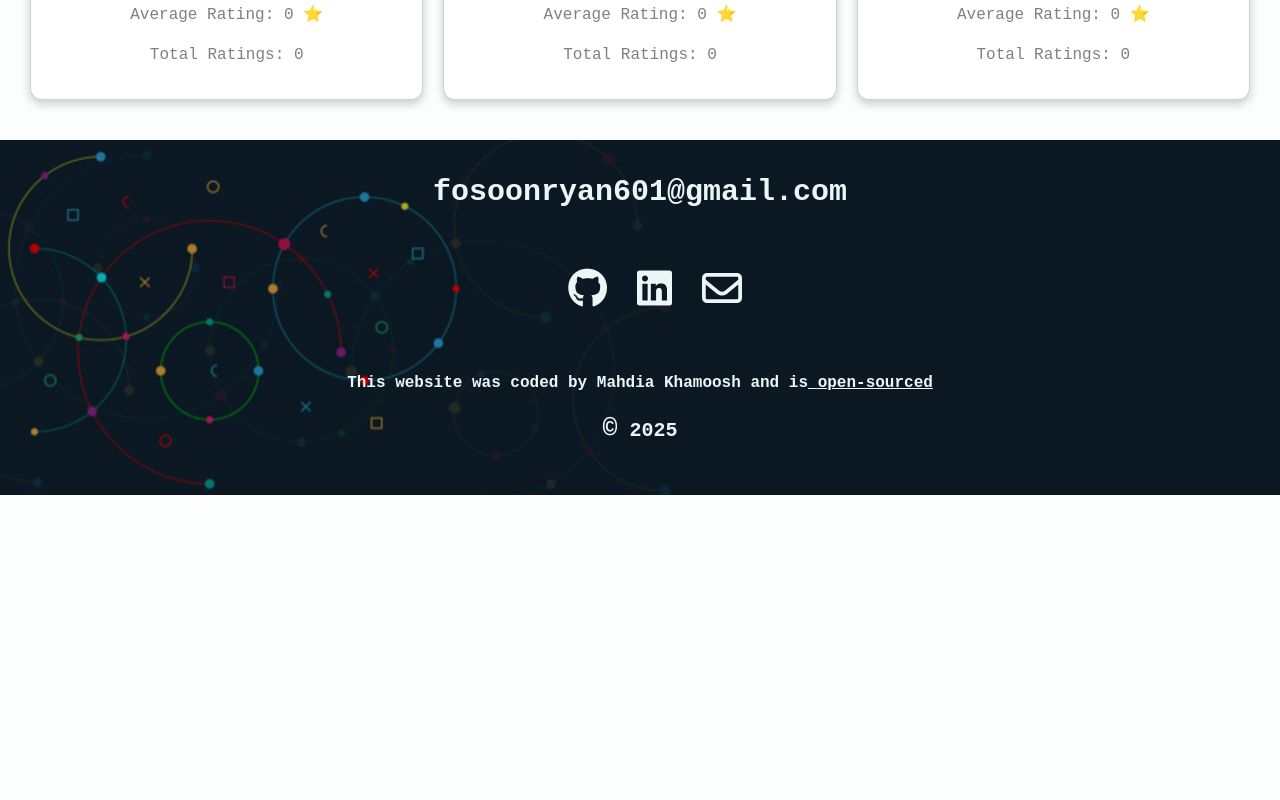
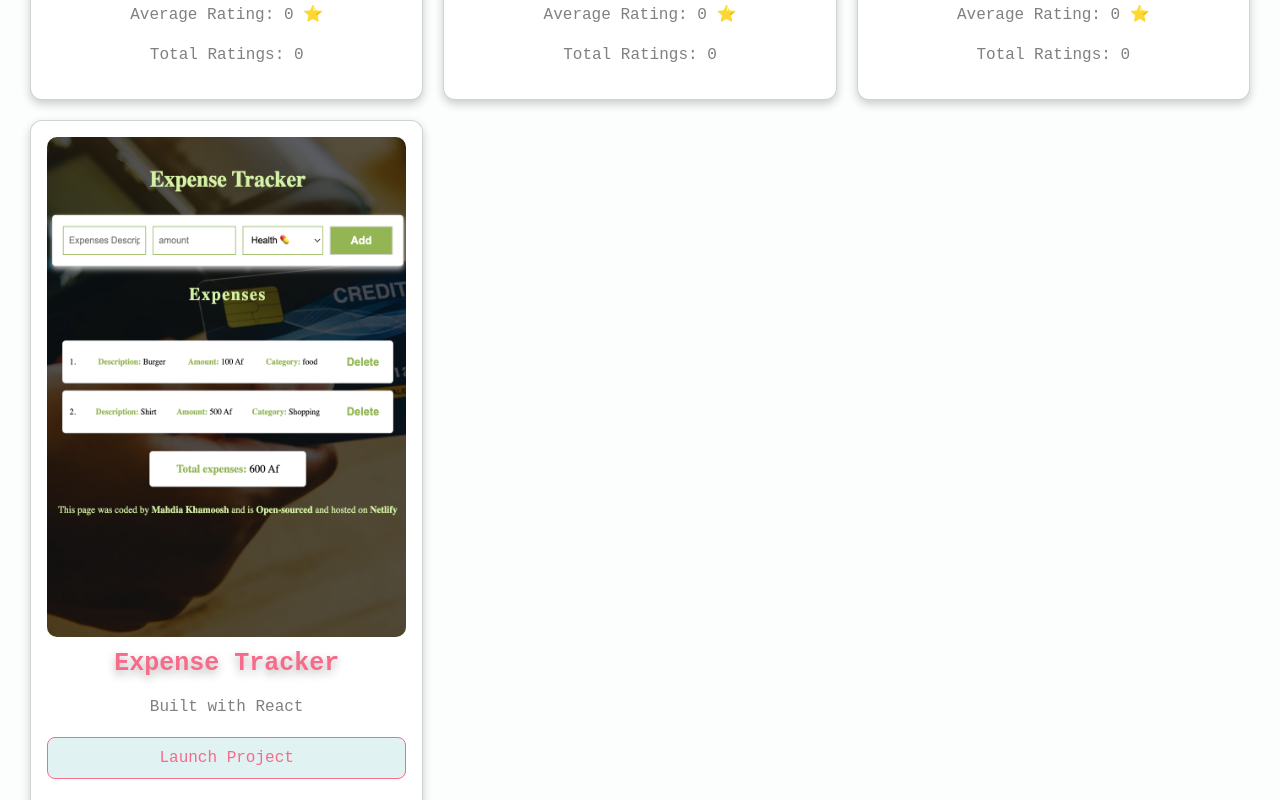
Before and after one commit to Mahdia-123/my-portfolio, a React (Create React App) app: page /projects in a window 1280 px wide. Shown: the part 3740-4540 px from the top of the page. Before the commit the page ends 4235 px from the top, so only its background shows below. Built offline with nearby package versions, Linux system fonts and the light colour scheme; the HTML template or start-up script is replaced by a standard one; a web font is replaced by a local one.

Commit message:
adde new project app

```diff
--- a/src/pages/Projects.js
+++ b/src/pages/Projects.js
@@ -79,6 +79,12 @@ export default function Projects() {
       title: "Simple To-Do List",
       subTitle: "Built with React",
     },
+    {
+      img: "images/expense tracker.png",
+      link: "https://modern-expense-tracker-app.netlify.app/",
+      title: "Expense Tracker",
+      subTitle: "Built with React",
+    },
   ];
 
   return (
```
Also changed, not shown: public/images/expense tracker.png (added).
